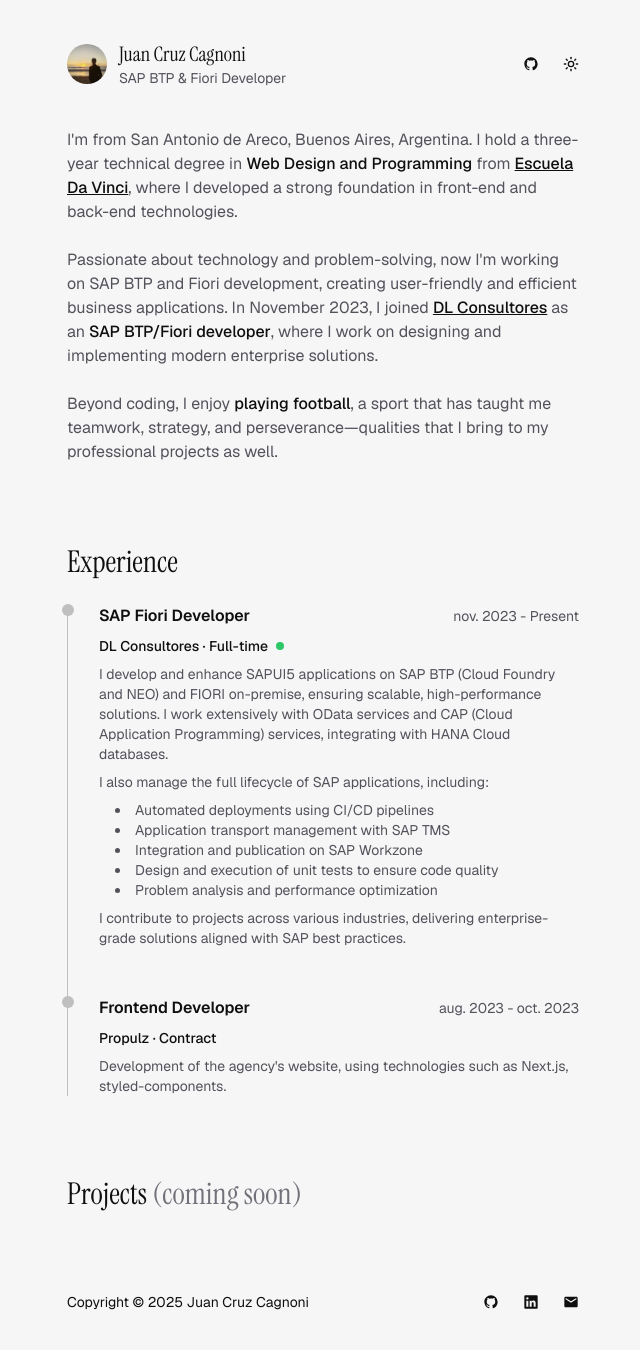
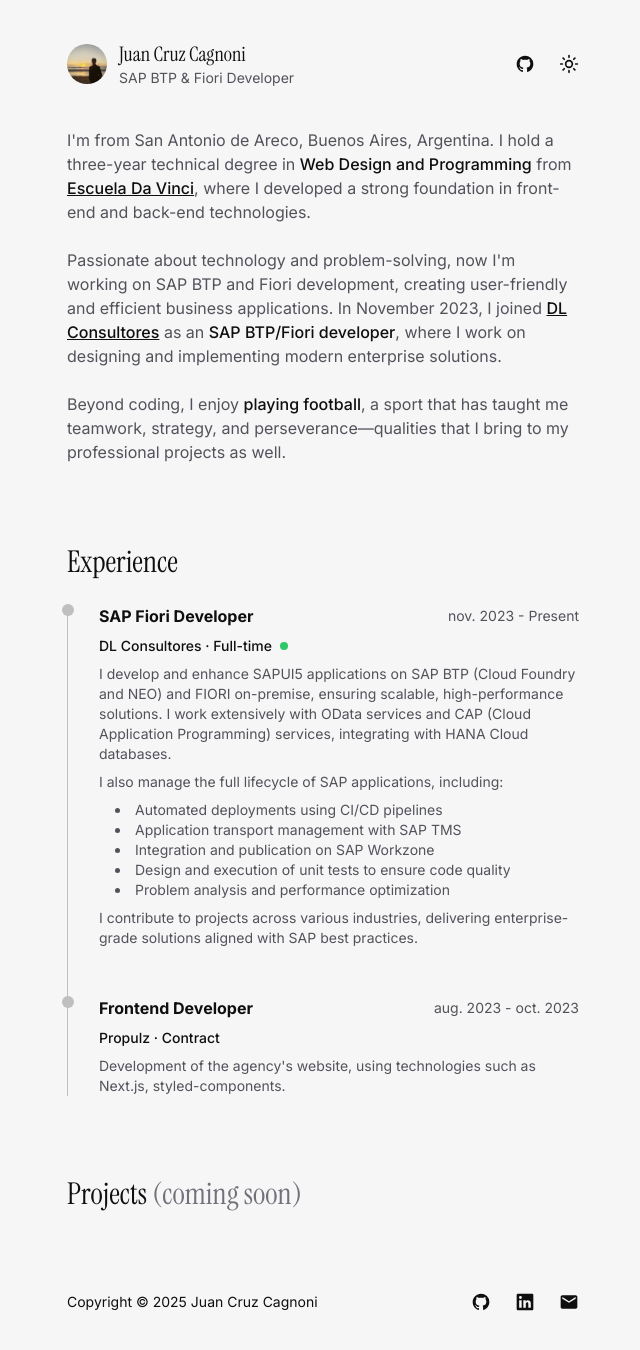
Before and after one commit to juancruzcagnoni/portfolio, a Next.js app: page / in a window 1280 px wide. Shown: the whole page, without its empty margins (317-957 px from the left). Built offline with nearby package versions, Linux system fonts and the light colour scheme.

Commit message:
animacion blur

```diff
--- a/src/app/components/Footer.jsx
+++ b/src/app/components/Footer.jsx
@@ -20,7 +20,7 @@ export default function Footer() {
               target="_blank"
               aria-label="GitHub Profile"
             >
-              <GithubLogo className="h-4 w-4" />
+              <GithubLogo className="h-5 w-5" />
             </Link>
           </Tooltip>
 
@@ -31,7 +31,7 @@ export default function Footer() {
               target="_blank"
               aria-label="LinkedIn Profile"
             >
-              <LinkedinLogo className="h-4 w-4" />
+              <LinkedinLogo className="h-5 w-5" />
             </Link>
           </Tooltip>
 
@@ -41,7 +41,7 @@ export default function Footer() {
               className="text-primary dark:text-secondary hover:text-accent dark:hover:text-accent transition-colors duration-300"
               aria-label="Send Email"
             >
-              <EmailIcon className="h-4 w-4" />
+              <EmailIcon className="h-5 w-5" />
             </Link>
           </Tooltip>
         </div>
--- a/src/app/components/Navbar.jsx
+++ b/src/app/components/Navbar.jsx
@@ -51,23 +51,23 @@ export default function Navbar() {
           <Link href="/" className="font-instrument-serif text-lg md:text-xl text-primary dark:text-secondary transition-colors duration-300">
             Juan Cruz Cagnoni
           </Link>
-          <span className="text-xs md:text-sm text-zinc-600 dark:text-zinc-400">SAP BTP & Fiori Developer</span>
+          <span className="text-sm text-zinc-600 dark:text-zinc-400">SAP BTP & Fiori Developer</span>
         </div>
       </div>
 
-      <div className="flex items-center justify-between gap-6">
+      <div className="flex items-center justify-between gap-4 md:gap-6">
         <Link
           href="https://github.com/juancruzcagnoni"
           className="text-primary dark:text-secondary hover:text-accent dark:hover:text-accent transition-colors duration-300"
         >
-          <GithubLogo className="h-4 w-4" />
+          <GithubLogo className="h-5 w-5" />
         </Link>
         <button
           onClick={toggleTheme}
           className="text-primary dark:text-secondary hover:text-accent dark:hover:text-accent transition-colors duration-300"
           aria-label={isDarkMode ? "Switch to light mode" : "Switch to dark mode"}
         >
-          {isDarkMode ? <Moon className="h-4 w-4" /> : <Sun className="h-4 w-4" />}
+          {isDarkMode ? <Moon className="h-5 w-5" /> : <Sun className="h-5 w-5" />}
         </button>
       </div>
     </nav>
--- a/src/app/layout.jsx
+++ b/src/app/layout.jsx
@@ -21,7 +21,7 @@ export default function RootLayout({ children }) {
         <link rel="shortcut icon" href="/J.svg" type="image/svg+xml" />
         <link rel="apple-touch-icon" href="/J.svg" />
       </head>
-      <body className={`${GeistSans.className} bg-secondary dark:bg-primary text-primary dark:text-secondary transition-colors duration-300 min-h-screen flex flex-col`} suppressHydrationWarning>
+      <body className={` bg-secondary dark:bg-primary text-primary dark:text-secondary transition-colors duration-300 min-h-screen flex flex-col`} suppressHydrationWarning>
         <main className="flex-grow">
           {children}
         </main>
--- a/src/app/page.jsx
+++ b/src/app/page.jsx
@@ -32,26 +32,26 @@ export default function Home() {
       <div className={`pt-4 md:pt-10 ${isLoading ? 'hidden' : ''}`}>
         <Navbar />
         <motion.div
-          initial={{ opacity: 0 }}
-          whileInView={{ opacity: 1 }}
+          initial={{ opacity: 0, filter: 'blur(5px)' }}
+          whileInView={{ opacity: 1, filter: 'blur(0px)' }}
           viewport={{ once: true, amount: 0.3 }}
-          transition={{ duration: 0.7, ease: "easeOut" }}
+          transition={{ duration: 0.4, ease: "easeOut" }}
         >
           <Hero />
         </motion.div>
         <motion.div
-          initial={{ opacity: 0 }}
-          whileInView={{ opacity: 1 }}
+          initial={{ opacity: 0, filter: 'blur(5px)' }}
+          whileInView={{ opacity: 1, filter: 'blur(0px)' }}
           viewport={{ once: true, amount: 0.3 }}
-          transition={{ duration: 0.7, ease: "easeOut", delay: 0.1 }}
+          transition={{ duration: 0.4, ease: "easeOut", delay: 0.1 }}
         >
           <Experience />
         </motion.div>
         <motion.div
-          initial={{ opacity: 0 }}
-          whileInView={{ opacity: 1 }}
+          initial={{ opacity: 0, filter: 'blur(5px)' }}
+          whileInView={{ opacity: 1, filter: 'blur(0px)' }}
           viewport={{ once: true, amount: 0.3 }}
-          transition={{ duration: 0.7, ease: "easeOut", delay: 0.2 }}
+          transition={{ duration: 0.4, ease: "easeOut", delay: 0.2 }}
         >
           <Projects />
         </motion.div>
```
